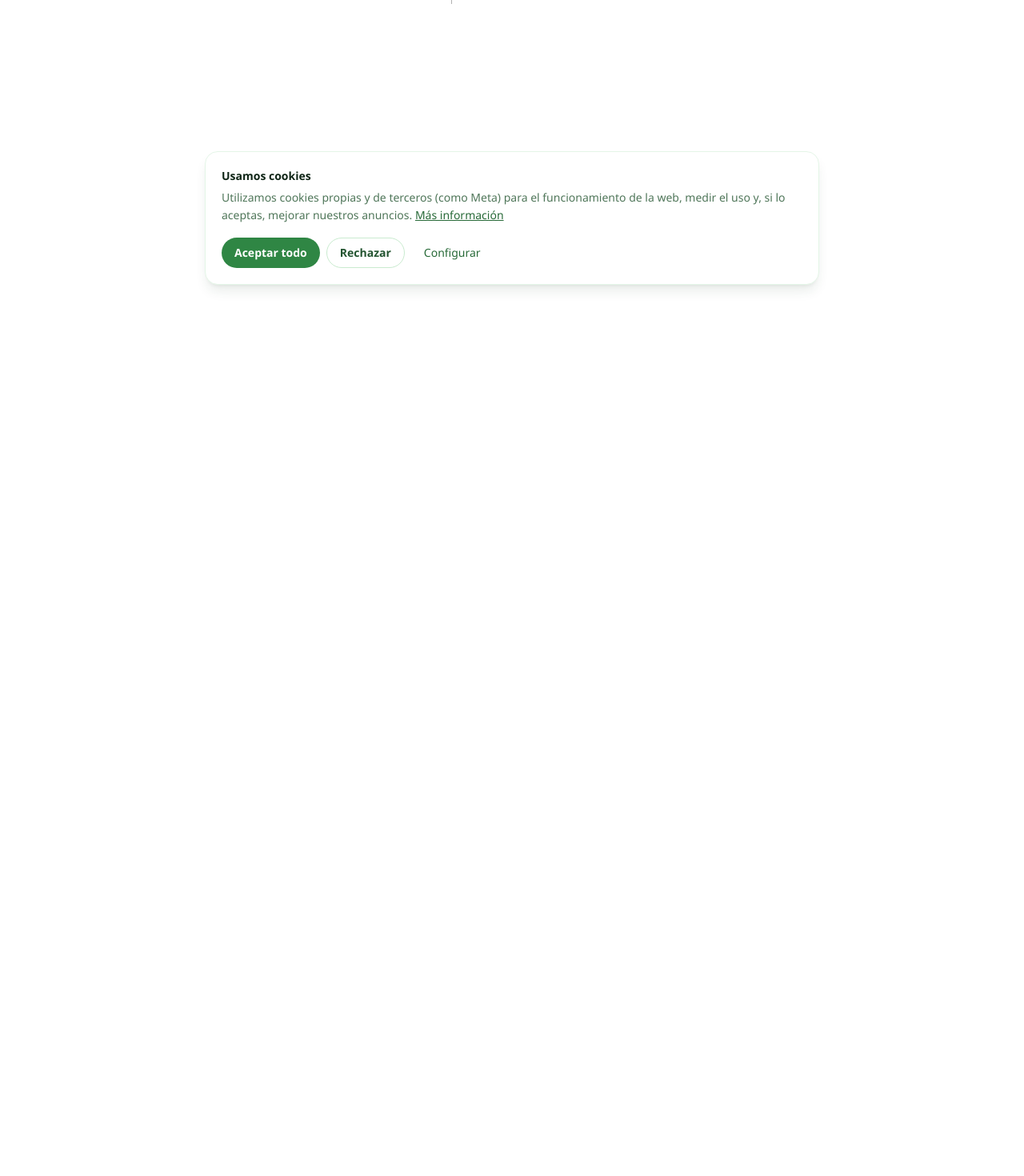
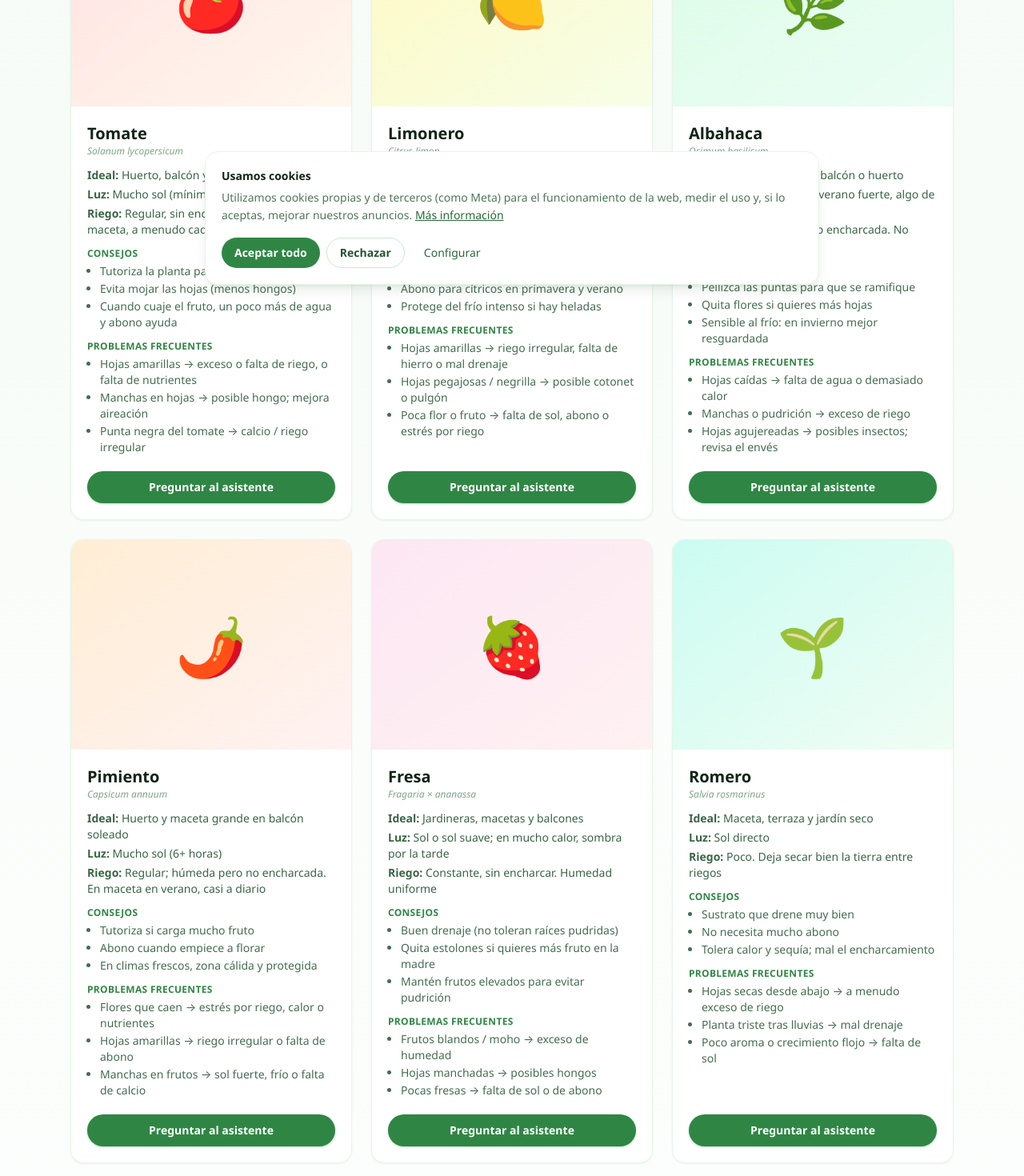
Before and after one commit to fonsecayhijos/Botanic.help, a Next.js app: page /plantas in a window 1280 px wide. Before the commit this address had no page. Shown: the part 420-1890 px from the top of the page at 80% size. Before the commit the page ends 800 px from the top, so only its background shows below. Built offline with nearby package versions, Linux system fonts and the light colour scheme; no server answers.

Commit message:
Link hero carousel to plant guides page

```diff
--- /dev/null
+++ b/src/app/plantas/page.tsx
@@ -0,0 +1,220 @@
+import { Header } from "@/components/Header";
+import { Footer } from "@/components/Footer";
+import Link from "next/link";
+
+const plants = [
+  {
+    name: "Tomate",
+    scientific: "Solanum lycopersicum",
+    emoji: "🍅",
+    color: "from-red-100 to-orange-50",
+    ideal: "Huerto, balcón y maceta grande",
+    light: "Mucho sol (mínimo 6 horas al día)",
+    water: "Regular, sin encharcar. En verano en maceta, a menudo cada 1–2 días",
+    tips: [
+      "Tutoriza la planta para que no se tumbe",
+      "Evita mojar las hojas (menos hongos)",
+      "Cuando cuaje el fruto, un poco más de agua y abono ayuda",
+    ],
+    problems: [
+      "Hojas amarillas → exceso o falta de riego, o falta de nutrientes",
+      "Manchas en hojas → posible hongo; mejora aireación",
+      "Punta negra del tomate → calcio / riego irregular",
+    ],
+  },
+  {
+    name: "Limonero",
+    scientific: "Citrus limon",
+    emoji: "🍋",
+    color: "from-yellow-100 to-lime-50",
+    ideal: "Terraza o patio en maceta grande",
+    light: "Sol directo la mayor parte del día",
+    water: "Moderado. Deja secar un poco la superficie entre riegos",
+    tips: [
+      "Maceta con buen drenaje",
+      "Abono para cítricos en primavera y verano",
+      "Protege del frío intenso si hay heladas",
+    ],
+    problems: [
+      "Hojas amarillas → riego irregular, falta de hierro o mal drenaje",
+      "Hojas pegajosas / negrilla → posible cotonet o pulgón",
+      "Poca flor o fruto → falta de sol, abono o estrés por riego",
+    ],
+  },
+  {
+    name: "Albahaca",
+    scientific: "Ocimum basilicum",
+    emoji: "🌿",
+    color: "from-green-100 to-emerald-50",
+    ideal: "Maceta en cocina, balcón o huerto",
+    light: "Sol o mucha luz; en verano fuerte, algo de sombra a mediodía",
+    water: "Tierra húmeda, no encharcada. No dejes secar del todo",
+    tips: [
+      "Pellizca las puntas para que se ramifique",
+      "Quita flores si quieres más hojas",
+      "Sensible al frío: en invierno mejor resguardada",
+    ],
+    problems: [
+      "Hojas caídas → falta de agua o demasiado calor",
+      "Manchas o pudrición → exceso de riego",
+      "Hojas agujereadas → posibles insectos; revisa el envés",
+    ],
+  },
+  {
+    name: "Pimiento",
+    scientific: "Capsicum annuum",
+    emoji: "🌶️",
+    color: "from-orange-100 to-red-50",
+    ideal: "Huerto y maceta grande en balcón soleado",
+    light: "Mucho sol (6+ horas)",
+    water: "Regular; húmeda pero no encharcada. En maceta en verano, casi a diario",
+    tips: [
+      "Tutoriza si carga mucho fruto",
+      "Abono cuando empiece a florar",
+      "En climas frescos, zona cálida y protegida",
+    ],
+    problems: [
+      "Flores que caen → estrés por riego, calor o nutrientes",
+      "Hojas amarillas → riego irregular o falta de abono",
+      "Manchas en frutos → sol fuerte, frío o falta de calcio",
+    ],
+  },
+  {
+    name: "Fresa",
+    scientific: "Fragaria × ananassa",
+    emoji: "🍓",
+    color: "from-pink-100 to-rose-50",
+    ideal: "Jardineras, macetas y balcones",
+    light: "Sol o sol suave; en mucho calor, sombra por la tarde",
+    water: "Constante, sin encharcar. Humedad uniforme",
+    tips: [
+      "Buen drenaje (no toleran raíces pudridas)",
+      "Quita estolones si quieres más fruto en la madre",
+      "Mantén frutos elevados para evitar pudrición",
+    ],
+    problems: [
+      "Frutos blandos / moho → exceso de humedad",
+      "Hojas manchadas → posibles hongos",
+      "Pocas fresas → falta de sol o de abono",
+    ],
+  },
+  {
+    name: "Romero",
+    scientific: "Salvia rosmarinus",
+    emoji: "🌱",
+    color: "from-teal-100 to-green-50",
+    ideal: "Maceta, terraza y jardín seco",
+    light: "Sol directo",
+    water: "Poco. Deja secar bien la tierra entre riegos",
+    tips: [
+      "Sustrato que drene muy bien",
+      "No necesita mucho abono",
+      "Tolera calor y sequía; mal el encharcamiento",
+    ],
+    problems: [
+      "Hojas secas desde abajo → a menudo exceso de riego",
+      "Planta triste tras lluvias → mal drenaje",
+      "Poco aroma o crecimiento flojo → falta de sol",
+    ],
+  },
+  {
+    name: "Lechuga",
+    scientific: "Lactuca sativa",
+    emoji: "🥬",
+    color: "from-lime-100 to-green-50",
+    ideal: "Huerto, jardinera y maceta en balcón",
+    light: "Sol suave o semisombra. En verano, sombra a mediodía",
+    water: "Constante. Tierra húmeda, sin encharcar",
+    tips: [
+      "Siembra sucesiva cada 2–3 semanas",
+      "Cosecha hojas exteriores o el cogollo entero",
+      "En calor, variedades de verano más resistentes",
+    ],
+    problems: [
+      "Hojas amargas o espigado → calor o falta de agua",
+      "Bordes quemados → sol excesivo o riego irregular",
+      "Agujeros en hojas → caracoles, babosas o insectos",
+    ],
+  },
+];
+
+export default function PlantasPage() {
+  return (
+    <>
+      <Header />
+      <main className="bg-gradient-to-b from-brand-50/80 to-white">
+        <div className="mx-auto max-w-6xl px-4 py-10 sm:px-6 sm:py-14">
+          <Link href="/" className="text-sm font-medium text-brand-600 hover:text-brand-700">
+            ← BotanicaHelp
+          </Link>
+          <h1 className="mt-4 text-3xl font-bold tracking-tight text-brand-950">
+            Plantas del huerto y balcón
+          </h1>
+          <p className="mt-2 max-w-2xl text-brand-800/80">
+            Guías rápidas para las plantas más comunes en Europa. Si tienes un problema, sube una
+            foto al asistente.
+          </p>
+
+          <div className="mt-10 grid gap-6 sm:grid-cols-2 lg:grid-cols-3">
+            {plants.map((p) => (
+              <article
+                key={p.name}
+                className="flex flex-col overflow-hidden rounded-2xl border border-brand-100 bg-white shadow-sm shadow-brand-900/5"
+              >
+                <div
+                  className={`flex aspect-[4/3] w-full items-center justify-center bg-gradient-to-br ${p.color}`}
+                >
+                  <span className="text-7xl" role="img" aria-label={p.name}>
+                    {p.emoji}
+                  </span>
+                </div>
+                <div className="flex flex-1 flex-col p-5">
+                  <h2 className="text-xl font-bold text-brand-950">{p.name}</h2>
+                  <p className="text-xs italic text-brand-700/60">{p.scientific}</p>
+                  <p className="mt-3 text-sm text-brand-800/90">
+                    <span className="font-semibold">Ideal:</span> {p.ideal}
+                  </p>
+                  <p className="mt-1 text-sm text-brand-800/90">
+                    <span className="font-semibold">Luz:</span> {p.light}
+                  </p>
+                  <p className="mt-1 text-sm text-brand-800/90">
+                    <span className="font-semibold">Riego:</span> {p.water}
+                  </p>
+                  <div className="mt-3">
+                    <p className="text-xs font-semibold uppercase tracking-wide text-brand-600">
+                      Consejos
+                    </p>
+                    <ul className="mt-1 list-disc space-y-0.5 pl-4 text-sm text-brand-800/85">
+                      {p.tips.map((t) => (
+                        <li key={t}>{t}</li>
+                      ))}
+                    </ul>
+                  </div>
+                  <div className="mt-3">
+                    <p className="text-xs font-semibold uppercase tracking-wide text-brand-600">
+                      Problemas frecuentes
+                    </p>
+                    <ul className="mt-1 list-disc space-y-0.5 pl-4 text-sm text-brand-800/85">
+                      {p.problems.map((t) => (
+                        <li key={t}>{t}</li>
+                      ))}
+                    </ul>
+                  </div>
+                  <div className="mt-auto pt-5">
+                    <Link
+                      href="/ayuda"
+                      className="inline-flex w-full items-center justify-center rounded-full bg-brand-600 px-4 py-2.5 text-sm font-semibold text-white shadow-sm shadow-brand-600/25 transition hover:bg-brand-700"
+                    >
+                      Preguntar al asistente
+                    </Link>
+                  </div>
+                </div>
+              </article>
+            ))}
+          </div>
+        </div>
+      </main>
+      <Footer />
+    </>
+  );
+}
--- a/src/components/HeroCarousel.tsx
+++ b/src/components/HeroCarousel.tsx
@@ -1,7 +1,8 @@
 "use client";
 
+import { useEffect, useState } from "react";
 import Image from "next/image";
-import { useEffect, useState } from "react";
+import Link from "next/link";
 
 /** High-quality Unsplash produce photos (fruits & vegetables). */
 const SLIDES = [
@@ -61,10 +62,10 @@ export function HeroCarousel() {
   }, []);
 
   return (
-    <div
-      className="relative h-[280px] w-full overflow-hidden rounded-2xl shadow-md shadow-brand-900/10 ring-1 ring-brand-900/5 sm:h-[360px] lg:h-[400px]"
-      role="img"
-      aria-label={SLIDES[index].alt}
+    <Link
+      href="/plantas"
+      className="group relative block h-[280px] w-full overflow-hidden rounded-2xl shadow-md shadow-brand-900/10 ring-1 ring-brand-900/5 sm:h-[360px] lg:h-[400px]"
+      aria-label="Ver plantas del huerto y balcón"
     >
       {SLIDES.map((slide, i) => {
         const active = i === index;
@@ -84,22 +85,29 @@ export function HeroCarousel() {
               alt={slide.alt}
               fill
               sizes="(max-width: 768px) 100vw, 50vw"
-              className="object-cover"
+              className="object-cover transition duration-300 group-hover:scale-[1.02]"
               priority={i === 0}
             />
           </div>
         );
       })}
 
-      {/* Soft green tint at edges for brand cohesion */}
+      {/* Soft overlays */}
       <div
         aria-hidden
         className="pointer-events-none absolute inset-0 z-[2] rounded-2xl ring-1 ring-inset ring-brand-900/5"
       />
       <div
         aria-hidden
-        className="pointer-events-none absolute inset-x-0 bottom-0 z-[2] h-16 bg-gradient-to-t from-brand-950/20 to-transparent"
+        className="pointer-events-none absolute inset-x-0 bottom-0 z-[2] h-24 bg-gradient-to-t from-brand-950/50 to-transparent"
       />
-    </div>
+
+      {/* Botón visible */}
+      <div className="absolute inset-x-0 bottom-4 z-[3] flex justify-center px-4">
+        <span className="rounded-full bg-brand-600 px-5 py-2.5 text-sm font-semibold text-white shadow-lg shadow-brand-900/25 transition group-hover:bg-brand-700">
+          Ver plantas del huerto
+        </span>
+      </div>
+    </Link>
   );
 }
```
